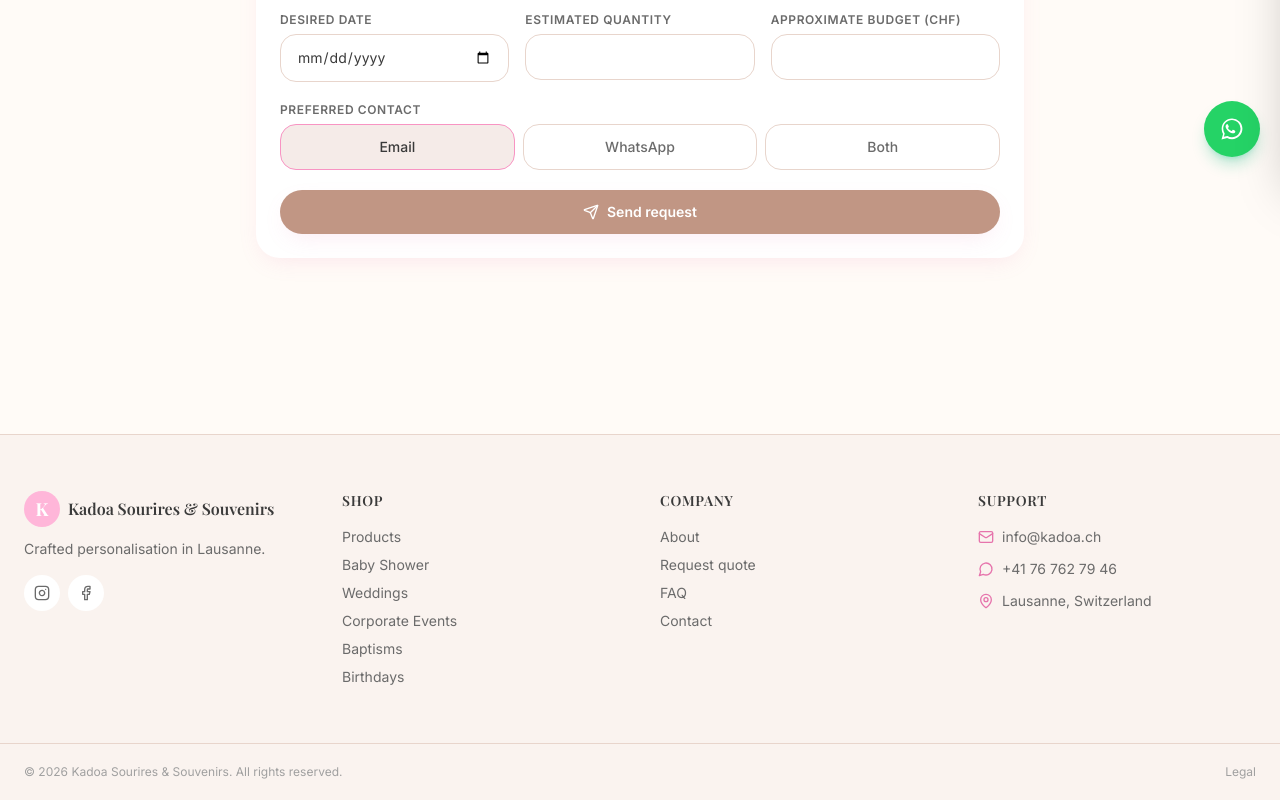
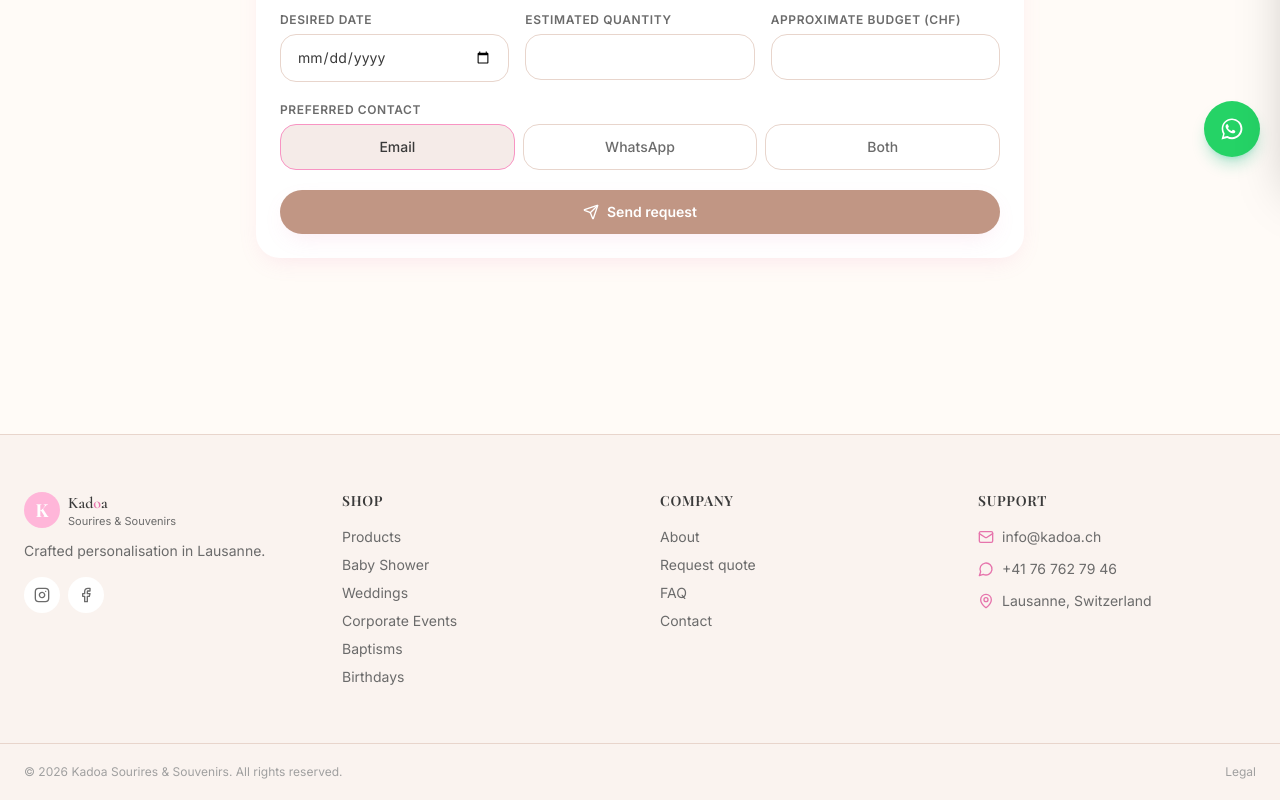
Before and after one commit to motaaricardo/kadoa-ecommerce, a Next.js app: page /en/quote in a window 1280 px wide. Shown: the part 623-1423 px from the top of the page. Built offline with nearby package versions, Linux system fonts and the light colour scheme; no server answers; a web font is replaced by a local one.

Commit message:
Add Cormorant font and update logo styling in header and footer

```diff
--- a/src/components/Footer.tsx
+++ b/src/components/Footer.tsx
@@ -17,7 +17,20 @@ export function Footer() {
             <span className="grid h-9 w-9 place-items-center rounded-full bg-accent-300 font-display text-lg font-bold text-white">
               K
             </span>
-            <span className="font-display text-base font-semibold text-ink">{tSite('name')}</span>
+            <div className="flex flex-col leading-tight">
+              <span className="font-cormorant text-base font-semibold text-ink">
+                {'Kadoa'.split('').map((char, idx) =>
+                  char.toLowerCase() === 'o' ? (
+                    <span key={idx} className="text-accent-500">
+                      {char}
+                    </span>
+                  ) : (
+                    <span key={idx}>{char}</span>
+                  )
+                )}
+              </span>
+              <span className="text-[11px] text-ink-soft">Sourires & Souvenirs</span>
+            </div>
           </div>
           <p className="mt-3 text-sm text-ink-soft">{t('tagline')}</p>
           <div className="mt-4 flex gap-2">
--- a/tailwind.config.ts
+++ b/tailwind.config.ts
@@ -34,6 +34,7 @@ const config: Config = {
       fontFamily: {
         sans: ['var(--font-sans)', 'ui-sans-serif', 'system-ui', 'sans-serif'],
         display: ['var(--font-display)', 'ui-serif', 'Georgia', 'serif'],
+        cormorant: ['var(--font-cormorant)', 'ui-serif', 'Georgia', 'serif'],
       },
       boxShadow: {
         soft: '0 8px 24px -8px rgba(232, 116, 172, 0.18)',
```
